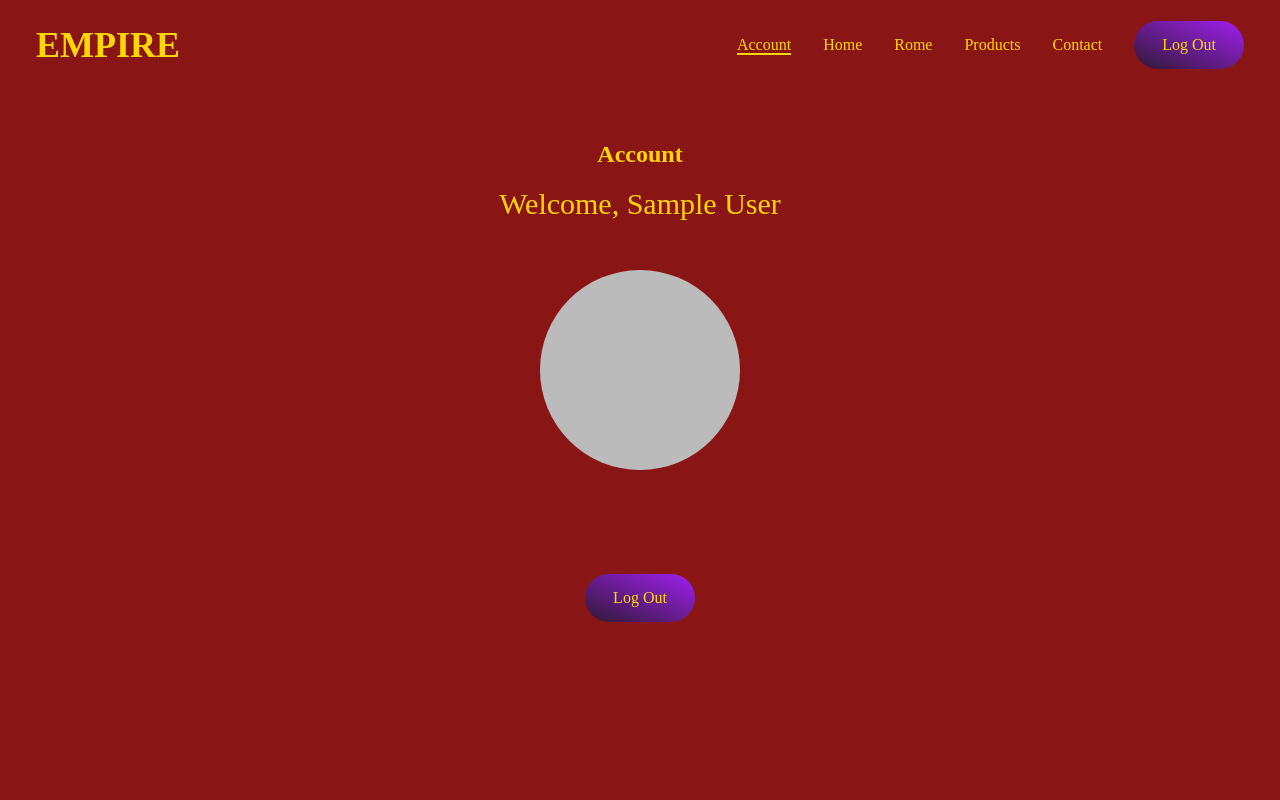
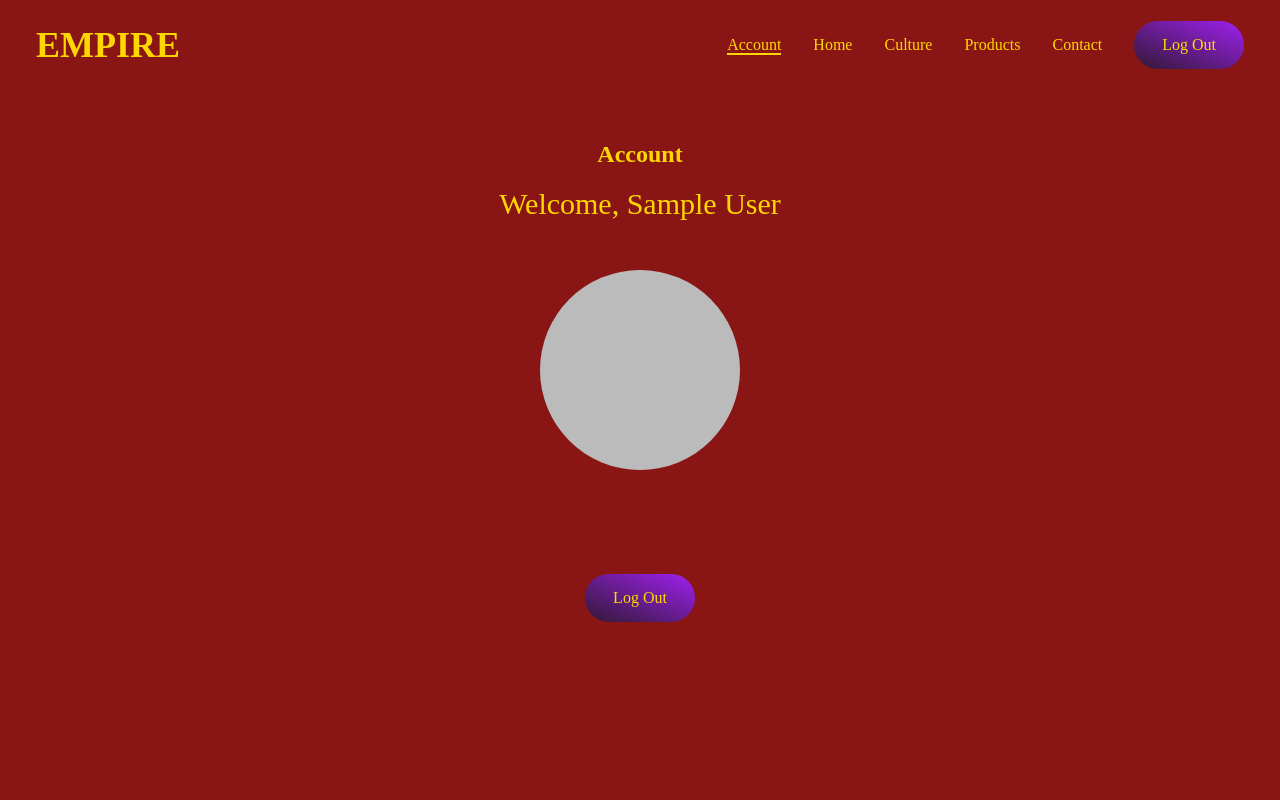
Before and after one commit to SALVADORPOETA/Empire-sm, a React (Create React App) app: page /account in a window 1280 px wide. Shown: the top 800 px of the page. Built offline with nearby package versions, Linux system fonts and the light colour scheme; no server answers; sample sign-in values are in the browser's storage.

Commit message:
culture replaced rome

```diff
--- /dev/null
+++ b/babel.config.js
@@ -0,0 +1,4 @@
+module.exports = {
+  presets: ['react-app'],
+  plugins: ['@babel/plugin-proposal-private-property-in-object'],
+}
--- a/package.json
+++ b/package.json
@@ -41,6 +41,7 @@
     ]
   },
   "devDependencies": {
+    "@babel/plugin-proposal-private-property-in-object": "^7.21.11",
     "install": "^0.13.0",
     "tailwindcss": "^3.4.4"
   }
--- a/src/components/Navbar.jsx
+++ b/src/components/Navbar.jsx
@@ -1,4 +1,4 @@
-import React, {useState, useEffect} from 'react'
+import React, { useState, useEffect } from 'react'
 import { AiOutlineMenu, AiOutlineClose } from 'react-icons/ai'
 import { Link, useLocation, useNavigate } from 'react-router-dom'
 import { UserAuth } from '../context/AuthContext'
@@ -9,7 +9,7 @@ const Navbar = () => {
     setNav(!nav)
   }
 
-  const handleNavClick = () =>{
+  const handleNavClick = () => {
     setNav(false)
   }
 
@@ -19,21 +19,21 @@ const Navbar = () => {
   useEffect(() => {
     const handleResize = () => {
       if (window.innerWidth >= 768) {
-        setNav(false);
+        setNav(false)
       }
-    };
+    }
 
-    window.addEventListener('resize', handleResize);
+    window.addEventListener('resize', handleResize)
 
     return () => {
-      window.removeEventListener('resize', handleResize);
-    };
-  }, []);
+      window.removeEventListener('resize', handleResize)
+    }
+  }, [])
 
   // Use effect to handle shadow of the navbar
   useEffect(() => {
     const handleShadow = () => {
-      if (window.scrollY >=90) {
+      if (window.scrollY >= 90) {
         setShadow(true)
       } else {
         setShadow(false)
@@ -42,7 +42,7 @@ const Navbar = () => {
     window.addEventListener('scroll', handleShadow)
   }, [])
 
-  const {user, logOut} = UserAuth()
+  const { user, logOut } = UserAuth()
 
   const navigate = useNavigate()
 
@@ -65,51 +65,187 @@ const Navbar = () => {
   const isActive = (path) => location.pathname === path
 
   return (
-    <div className={shadow ? 'shadow-xl w-full h-[90px] bg-[var(--primary-red-transparent)] fixed top-0 left-0 z-50'
-        : 'w-full h-[90px] bg-[var(--primary-red)] fixed top-0 left-0 z-50'}>
-        <div className='max-w-[1240px] mx-auto px-4 flex justify-between items-center h-full'>
-            <h1 className='text-[var(--primary-gold)]'><Link to='/' onClick={handleNavClick}>EMPIRE</Link></h1>
-            <div className='hidden md:flex'>
-                <ul className='flex text-[var(--primary-gold)] items-center'>
-                    {
-                      user ?
-                      <li><Link to='/account' className={`hover:border-b-2 hover:border-[var(--primary-gold)] ${isActive('/account') ? 'border-b-2 border-[var(--primary-gold)]' : ''}`}>Account</Link></li> :
-                      null
+    <div
+      className={
+        shadow
+          ? 'shadow-xl w-full h-[90px] bg-[var(--primary-red-transparent)] fixed top-0 left-0 z-50'
+          : 'w-full h-[90px] bg-[var(--primary-red)] fixed top-0 left-0 z-50'
       }
-                    <li><Link to='/' className={`hover:border-b-2 hover:border-[var(--primary-gold)] ${isActive('/') ? 'border-b-2 border-[var(--primary-gold)]' : ''}`}>Home</Link></li>
-                    <li><Link to='/rome' className={`hover:border-b-2 hover:border-[var(--primary-gold)] ${isActive('/rome') ? 'border-b-2 border-[var(--primary-gold)]' : ''}`}>Rome</Link></li>
-                    <li><Link to='/products' className={`hover:border-b-2 hover:border-[var(--primary-gold)] ${isActive('/products') ? 'border-b-2 border-[var(--primary-gold)]' : ''}`}>Products</Link></li>
-                    <li><Link to='/contact' className={`hover:border-b-2 hover:border-[var(--primary-gold)] ${isActive('/contact') ? 'border-b-2 border-[var(--primary-gold)]' : ''}`}>Contact</Link></li>
-                    {user ?
-                        <button className='ml-4 py-3 px-7' onClick={handleSignOut}>Log Out</button>
-                        : <Link to='/signin'><button className='ml-4 py-3 px-7'>Sign In</button></Link>
-                    }
+    >
+      <div className="max-w-[1240px] mx-auto px-4 flex justify-between items-center h-full">
+        <h1 className="text-[var(--primary-gold)]">
+          <Link to="/" onClick={handleNavClick}>
+            EMPIRE
+          </Link>
+        </h1>
+        <div className="hidden md:flex">
+          <ul className="flex text-[var(--primary-gold)] items-center">
+            {user ? (
+              <li>
+                <Link
+                  to="/account"
+                  className={`hover:border-b-2 hover:border-[var(--primary-gold)] ${
+                    isActive('/account')
+                      ? 'border-b-2 border-[var(--primary-gold)]'
+                      : ''
+                  }`}
+                >
+                  Account
+                </Link>
+              </li>
+            ) : null}
+            <li>
+              <Link
+                to="/"
+                className={`hover:border-b-2 hover:border-[var(--primary-gold)] ${
+                  isActive('/') ? 'border-b-2 border-[var(--primary-gold)]' : ''
+                }`}
+              >
+                Home
+              </Link>
+            </li>
+            <li>
+              <Link
+                to="/culture"
+                className={`hover:border-b-2 hover:border-[var(--primary-gold)] ${
+                  isActive('/culture')
+                    ? 'border-b-2 border-[var(--primary-gold)]'
+                    : ''
+                }`}
+              >
+                Culture
+              </Link>
+            </li>
+            <li>
+              <Link
+                to="/products"
+                className={`hover:border-b-2 hover:border-[var(--primary-gold)] ${
+                  isActive('/products')
+                    ? 'border-b-2 border-[var(--primary-gold)]'
+                    : ''
+                }`}
+              >
+                Products
+              </Link>
+            </li>
+            <li>
+              <Link
+                to="/contact"
+                className={`hover:border-b-2 hover:border-[var(--primary-gold)] ${
+                  isActive('/contact')
+                    ? 'border-b-2 border-[var(--primary-gold)]'
+                    : ''
+                }`}
+              >
+                Contact
+              </Link>
+            </li>
+            {user ? (
+              <button className="ml-4 py-3 px-7" onClick={handleSignOut}>
+                Log Out
+              </button>
+            ) : (
+              <Link to="/signin">
+                <button className="ml-4 py-3 px-7">Sign In</button>
+              </Link>
+            )}
           </ul>
         </div>
 
         {/* Hamburger Menu */}
-            <div onClick={handleNav} className='block md:hidden'>
-                {nav ? <AiOutlineClose size={30} className='text-[var(--primary-gold)]' /> : <AiOutlineMenu size={30} className='text-[var(--primary-gold)]' />}
+        <div onClick={handleNav} className="block md:hidden">
+          {nav ? (
+            <AiOutlineClose size={30} className="text-[var(--primary-gold)]" />
+          ) : (
+            <AiOutlineMenu size={30} className="text-[var(--primary-gold)]" />
+          )}
         </div>
 
         {/* Mobile Menu */}
-            <div className={nav ? 'w-full h-screen lg:h-[0%] bg-[var(--primary-red)] text-[var(--primary-gold)] absolute top-[90px] left-0 flex justify-center text-center ease-in-out duration-500 z-20'
+        <div
+          className={
+            nav
+              ? 'w-full h-screen lg:h-[0%] bg-[var(--primary-red)] text-[var(--primary-gold)] absolute top-[90px] left-0 flex justify-center text-center ease-in-out duration-500 z-20'
               : 'absolute left-[-100%]'
-            }>
+          }
+        >
           <ul>
-                    {
-                      user ?
-                      <li><Link className={`hover:border-b-2 hover:border-[var(--primary-gold)] ${isActive('/account') ? 'border-b-2 border-[var(--primary-gold)] inline-block p-1 text-2xl' : 'inline-block p-1 text-2xl'}`} to='/account' onClick={handleNavClick}>Account</Link></li> :
-                      null
-                    }
-                    <li><Link className={`hover:border-b-2 hover:border-[var(--primary-gold)] ${isActive('/') ? 'border-b-2 border-[var(--primary-gold)] inline-block p-1 text-2xl' : 'inline-block p-1 text-2xl'}`} to='/' onClick={handleNavClick}>Home</Link></li>
-                    <li><Link className={`hover:border-b-2 hover:border-[var(--primary-gold)] ${isActive('/rome') ? 'border-b-2 border-[var(--primary-gold)] inline-block p-1 text-2xl' : 'inline-block p-1 text-2xl'}`} to='/rome' onClick={handleNavClick}>Rome</Link></li>
-                    <li><Link className={`hover:border-b-2 hover:border-[var(--primary-gold)] ${isActive('/products') ? 'border-b-2 border-[var(--primary-gold)] inline-block p-1 text-2xl' : 'inline-block p-1 text-2xl'}`} to='/products' onClick={handleNavClick}>Products</Link></li>
-                    <li><Link className={`hover:border-b-2 hover:border-[var(--primary-gold)] ${isActive('/contact') ? 'border-b-2 border-[var(--primary-gold)] inline-block p-1 text-2xl' : 'inline-block p-1 text-2xl'}`} to='/contact' onClick={handleNavClick}>Contact</Link></li>
-                    {user ?
-                      <button onClick={handleClick} className='m-8 py-3 px-7'>Log Out</button>
-                      : <Link to='/signin'><button className='m-8 py-3 px-7'>Sign In</button></Link>
-                    }
+            {user ? (
+              <li>
+                <Link
+                  className={`hover:border-b-2 hover:border-[var(--primary-gold)] ${
+                    isActive('/account')
+                      ? 'border-b-2 border-[var(--primary-gold)] inline-block p-1 text-2xl'
+                      : 'inline-block p-1 text-2xl'
+                  }`}
+                  to="/account"
+                  onClick={handleNavClick}
+                >
+                  Account
+                </Link>
+              </li>
+            ) : null}
+            <li>
+              <Link
+                className={`hover:border-b-2 hover:border-[var(--primary-gold)] ${
+                  isActive('/')
+                    ? 'border-b-2 border-[var(--primary-gold)] inline-block p-1 text-2xl'
+                    : 'inline-block p-1 text-2xl'
+                }`}
+                to="/"
+                onClick={handleNavClick}
+              >
+                Home
+              </Link>
+            </li>
+            <li>
+              <Link
+                className={`hover:border-b-2 hover:border-[var(--primary-gold)] ${
+                  isActive('/culture')
+                    ? 'border-b-2 border-[var(--primary-gold)] inline-block p-1 text-2xl'
+                    : 'inline-block p-1 text-2xl'
+                }`}
+                to="/culture"
+                onClick={handleNavClick}
+              >
+                Culture
+              </Link>
+            </li>
+            <li>
+              <Link
+                className={`hover:border-b-2 hover:border-[var(--primary-gold)] ${
+                  isActive('/products')
+                    ? 'border-b-2 border-[var(--primary-gold)] inline-block p-1 text-2xl'
+                    : 'inline-block p-1 text-2xl'
+                }`}
+                to="/products"
+                onClick={handleNavClick}
+              >
+                Products
+              </Link>
+            </li>
+            <li>
+              <Link
+                className={`hover:border-b-2 hover:border-[var(--primary-gold)] ${
+                  isActive('/contact')
+                    ? 'border-b-2 border-[var(--primary-gold)] inline-block p-1 text-2xl'
+                    : 'inline-block p-1 text-2xl'
+                }`}
+                to="/contact"
+                onClick={handleNavClick}
+              >
+                Contact
+              </Link>
+            </li>
+            {user ? (
+              <button onClick={handleClick} className="m-8 py-3 px-7">
+                Log Out
+              </button>
+            ) : (
+              <Link to="/signin">
+                <button className="m-8 py-3 px-7">Sign In</button>
+              </Link>
+            )}
           </ul>
         </div>
       </div>
--- a/src/index.js
+++ b/src/index.js
@@ -1,34 +1,41 @@
-import React from 'react';
-import ReactDOM from 'react-dom/client';
-import './index.css';
-import App from './App';
-import { BrowserRouter, Routes, Route } from 'react-router-dom';
-import RomePage from '../src/routes/Rome/RomePage'
+import React from 'react'
+import ReactDOM from 'react-dom/client'
+import './index.css'
+import App from './App'
+import { BrowserRouter, Routes, Route } from 'react-router-dom'
+import CulturePage from '../src/routes/Culture/CulturePage'
 import ProductsPage from './routes/Products/ProductsPage'
 import ContactPage from '../src/routes/Contact/ContactPage'
 import ScrollToTop from '../src/components/ScrollToTop'
 import SignIn from '../src/routes/SignIn/SignIn'
 import Account from '../src/routes/SignIn/Account'
-import { AuthContextProvider } from './context/AuthContext';
-import Protected from './components/Protected';
-import SignInEmail from './routes/SignIn/SignInEmail';
-import SignUpEmail from './routes/SignIn/SignUpEmail';
+import { AuthContextProvider } from './context/AuthContext'
+import Protected from './components/Protected'
+import SignInEmail from './routes/SignIn/SignInEmail'
+import SignUpEmail from './routes/SignIn/SignUpEmail'
 
-const root = ReactDOM.createRoot(document.getElementById('root'));
+const root = ReactDOM.createRoot(document.getElementById('root'))
 root.render(
   <AuthContextProvider>
     <BrowserRouter>
       <ScrollToTop />
       <Routes>
-        <Route path='/' element={<App />} />
-        <Route path='/rome' element={<RomePage />} />
-        <Route path='/products' element={<ProductsPage />} />
-        <Route path='/contact' element={<ContactPage />} />
-        <Route path='/signIn' element={<SignIn />} />
-        <Route path='/account' element={<Protected><Account /></Protected>} />
-        <Route path='/signinemail' element={<SignInEmail />} />
-        <Route path='/signupemail' element={<SignUpEmail />} />
+        <Route path="/" element={<App />} />
+        <Route path="/culture" element={<CulturePage />} />
+        <Route path="/products" element={<ProductsPage />} />
+        <Route path="/contact" element={<ContactPage />} />
+        <Route path="/signIn" element={<SignIn />} />
+        <Route
+          path="/account"
+          element={
+            <Protected>
+              <Account />
+            </Protected>
+          }
+        />
+        <Route path="/signinemail" element={<SignInEmail />} />
+        <Route path="/signupemail" element={<SignUpEmail />} />
       </Routes>
     </BrowserRouter>
   </AuthContextProvider>
-);
+)
--- a/src/routes/Rome/RomePage.jsx
+++ b/src/routes/Culture/CulturePage.jsx
@@ -8,7 +8,7 @@ import RomeMorality from './RomeMorality'
 import RomeArts from './RomeArts'
 import Subscribe from '../../components/Subscribe'
 
-const RomePage = () => {
+const CulturePage = () => {
   return (
     <>
       <Navbar />
@@ -23,4 +23,4 @@ const RomePage = () => {
   )
 }
 
-export default RomePage
+export default CulturePage
```
Also changed, not shown: src/routes/Culture/ImageSlider.jsx (renamed from src/routes/Rome/ImageSlider.jsx), src/routes/Culture/RomeArts.jsx (renamed from src/routes/Rome/RomeArts.jsx), src/routes/Culture/RomeCulture.jsx (renamed from src/routes/Rome/RomeCulture.jsx), src/routes/Culture/RomeLanguage.jsx (renamed from src/routes/Rome/RomeLanguage.jsx), src/routes/Culture/RomeMorality.jsx (renamed from src/routes/Rome/RomeMorality.jsx), src/routes/Culture/RomeReligion.jsx (renamed from src/routes/Rome/RomeReligion.jsx), 1 other file (tests, documents, lock files or other folders). Lines whose indentation alone changed are shown as unchanged.
